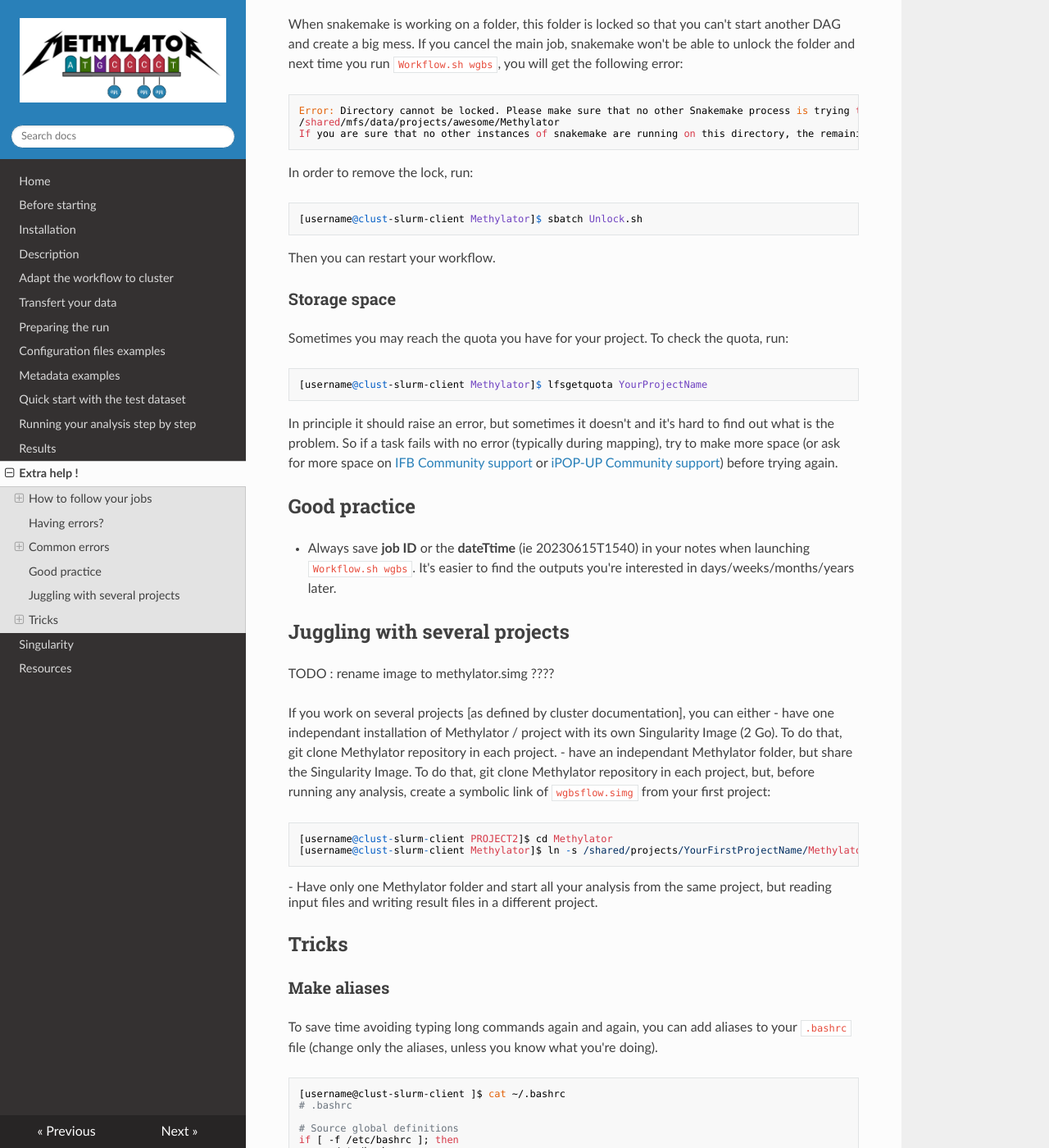
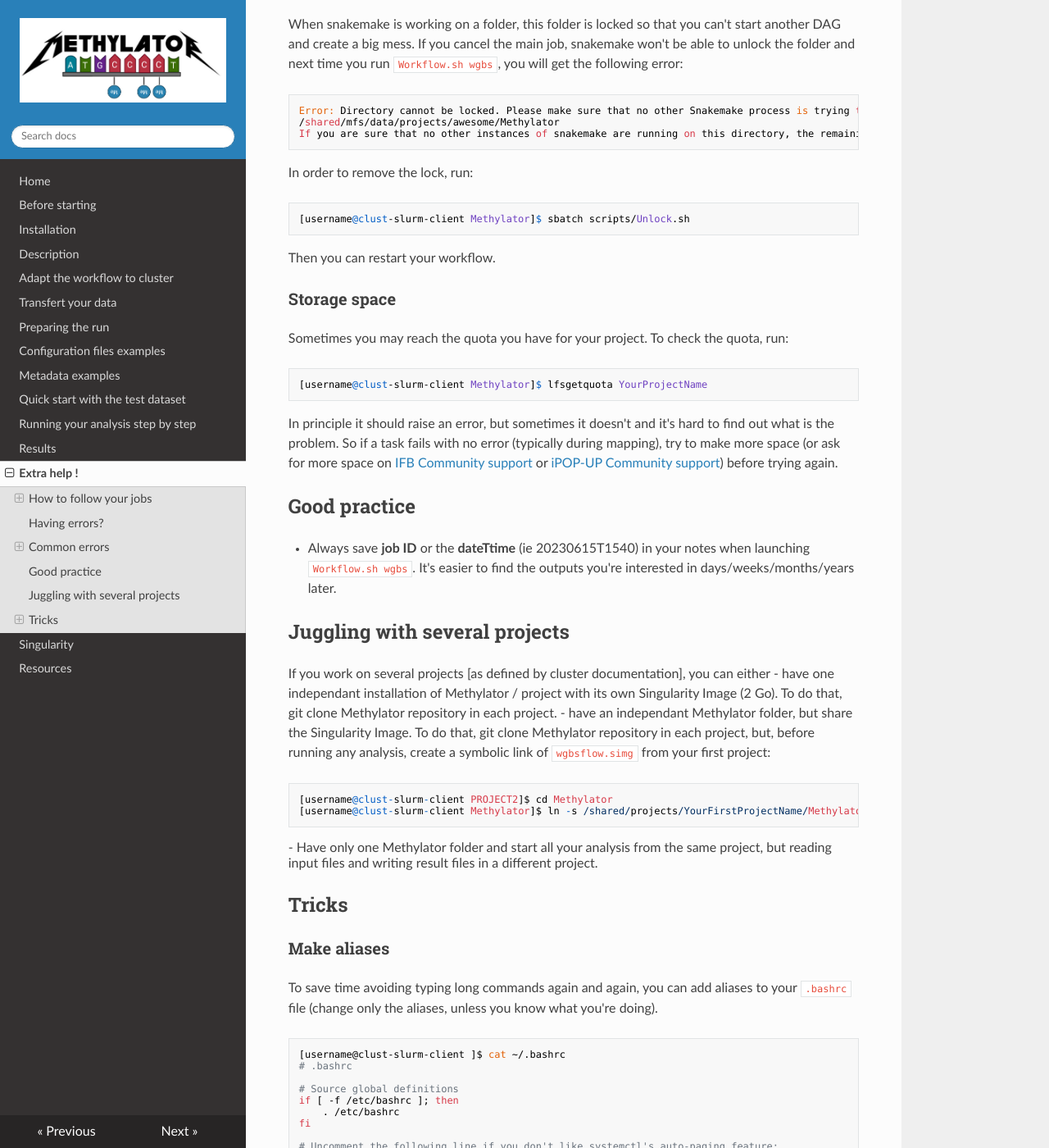
Before and after one commit to parisepigenetics/Methylator-Documentation, an MkDocs documentation site: the page built from docs/extra_help.md, in a window 1280 px wide and 1400 px high, scrolled down 3154 px. Shown: the whole window at 82% size. Built offline with MkDocs 1.6.1, drawn with Linux system fonts in a browser that asks for light colours; nearby versions of some CDN libraries.

Commit message:
Update extra_help.md

````diff
--- a/docs/extra_help.md
+++ b/docs/extra_help.md
@@ -153,7 +153,7 @@ If you are sure that no other instances of snakemake are running on this directo
 In order to remove the lock, run:
 
 ```
-[username@clust-slurm-client Methylator]$ sbatch Unlock.sh
+[username@clust-slurm-client Methylator]$ sbatch scripts/Unlock.sh
 ```
 
 Then you can restart your workflow.
@@ -175,8 +175,6 @@ In principle it should raise an error, but sometimes it doesn't and it's hard to
 
 
 ## Juggling with several projects
-
-TODO : rename image to methylator.simg ????
 
 If you work on several projects [as defined by cluster documentation], you can either
 - have one independant installation of Methylator / project with its own Singularity Image (2 Go). To do that, git clone Methylator repository in each project.
````
